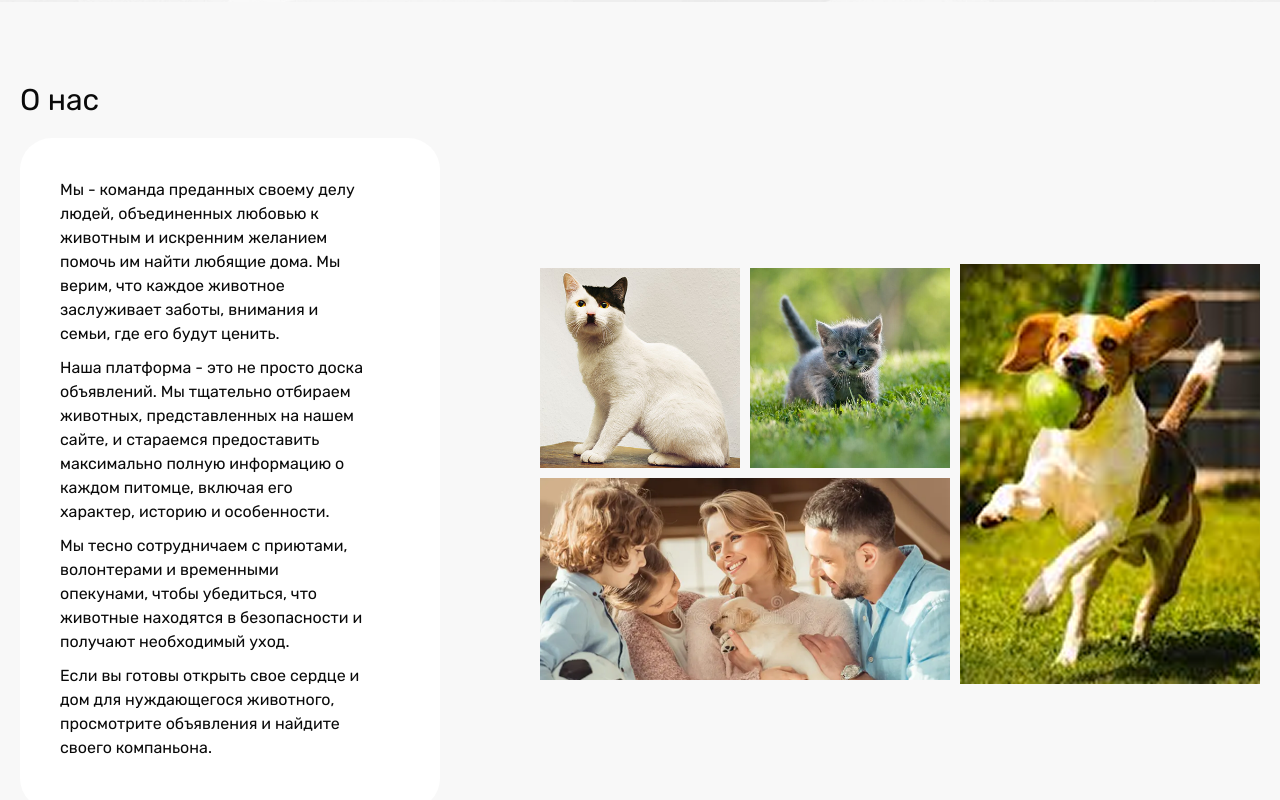
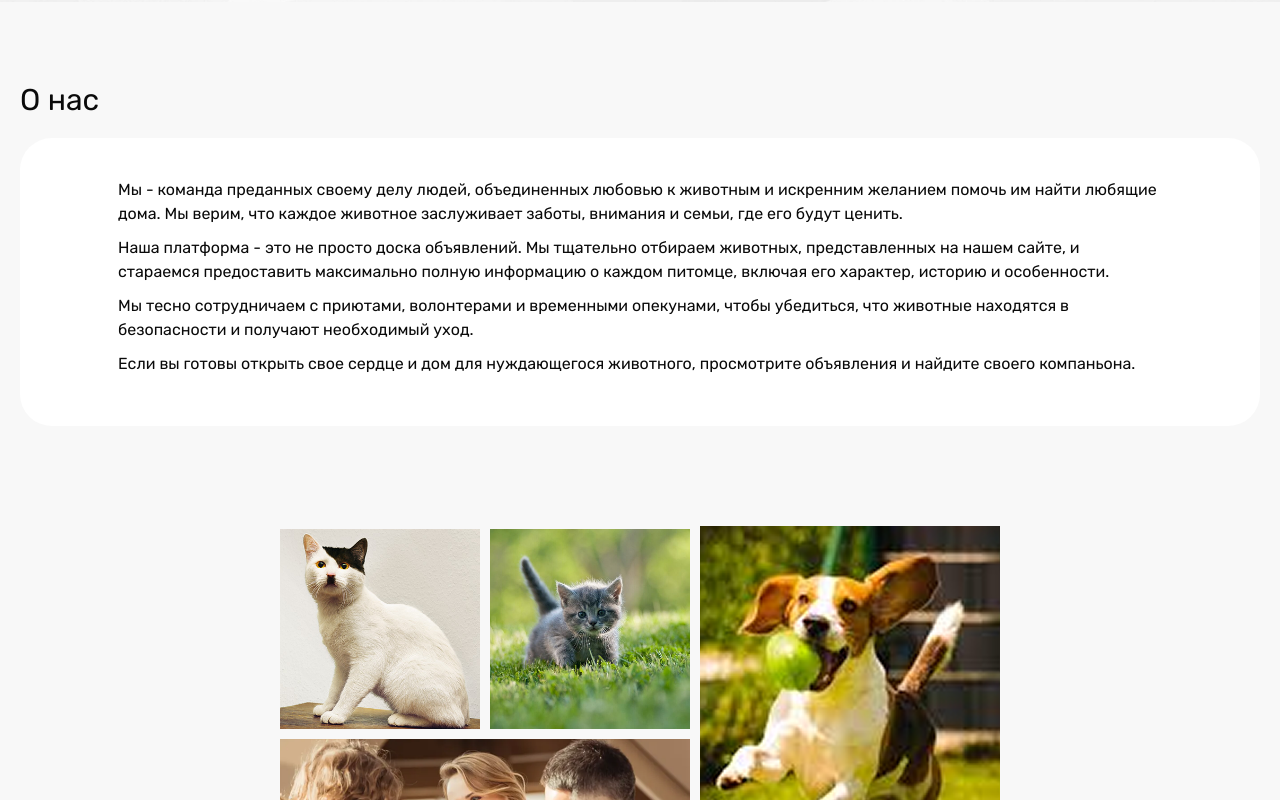
Before and after one commit to FrogiiiNotFound/Petting-React-Practice, a React (Vite) app: page / in a window 1280 px wide. Shown: the part 1600-2400 px from the top of the page. Built offline with nearby package versions, Linux system fonts and the light colour scheme; no server answers; a web font is replaced by a local one.

Commit message:
adaptive design

```diff
--- a/src/components/Header/Header.tsx
+++ b/src/components/Header/Header.tsx
@@ -52,18 +52,18 @@ export const Header = () => {
             <div className="flex gap-[20px] items-center max-[530px]:!gap-[10px]">
               {isAuth ? (
                 <NavLink to="add-pet" onClick={() => dispatch(setActiveLink(''))}>
-                  <div className="max-[900px]:block md:hidden flex gap-[10px] items-center bg-green-300 p-[10px] rounded-xl cursor-pointer hover:scale-104">
+                  <div className="flex gap-[10px] items-center bg-green-300 p-[10px] rounded-xl cursor-pointer hover:scale-104">
                     <div>
-                      <img className="w-[20px]" src={plus} alt="" />
+                      <img className="w-[20px] max-[530px]:w-[10px]" src={plus} alt="plus" />
                     </div>
-                    <p className="md:hidden">Добавить объявление</p>
+                    <p className="max-[900px]:hidden">Добавить объявление</p>
                   </div>
                 </NavLink>
               ) : (
                 <NavLink to="sign-up" onClick={() => dispatch(setActiveLink(''))}>
                   <div className="flex gap-[10px] items-center bg-green-300 p-[10px] rounded-xl cursor-pointer hover:scale-104">
                     <div>
-                      <img className="w-[20px] max-[530px]:w-[10px]" src={plus} alt="" />
+                      <img className="w-[20px] max-[530px]:w-[10px]" src={plus} alt="plus" />
                     </div>
                     <p className="max-[900px]:hidden">Добавить объявление</p>
                   </div>
--- a/src/components/PetCard/PetCard.tsx
+++ b/src/components/PetCard/PetCard.tsx
@@ -14,13 +14,13 @@ const PetCard: React.FC<TPetInfo> = ({ category, name, photoUrls, tags, status,
     <div className="bg-white max-w-[345px] rounded-xl p-[15px]">
       <div className="mb-[10px] text-center mx-[auto]">
         <img
-          className="min-w-[200px] min-h-[200px]"
+          className="min-w-[200px] min-h-[200px] max-[720px]:max-w-[250px] max-[720px]:max-h-[250px] mx-auto"
           src={getSafeImageUrl(photoUrls[0], defaultImage)}
           alt=""
         />
       </div>
       <div className="flex gap-[10px] items-end mb-[15px]">
-        <h3 className="text-[26px]">{name}</h3>
+        <h3 className="text-[26px] max-[720px]:text-[24px]">{name}</h3>
         <p className="text-[14px]">{category?.name}</p>
       </div>
       <div className="mb-[20px]">
@@ -29,12 +29,20 @@ const PetCard: React.FC<TPetInfo> = ({ category, name, photoUrls, tags, status,
           {tags[0]?.name &&
             tags.map((obj) => {
               return (
-                <p className="bg-green-200 py-[3px] px-[5px] rounded-md text-[13px]">{obj?.name}</p>
+                <p className="bg-green-200 py-[3px] px-[5px] rounded-md text-[13px] max-[720px]:text-[11px]">
+                  {obj?.name}
+                </p>
               );
             })}
-          <p className="bg-green-200 py-[3px] px-[5px] rounded-md text-[13px]">Общительная</p>
-          <p className="bg-green-200 py-[3px] px-[5px] rounded-md text-[13px]">Загрызла 2 людей</p>
-          <p className="bg-green-200 py-[3px] px-[5px] rounded-md text-[13px]">Умная</p>
+          <p className="bg-green-200 py-[3px] px-[5px] rounded-md text-[13px] max-[720px]:text-[11px]">
+            Общительная
+          </p>
+          <p className="bg-green-200 py-[3px] px-[5px] rounded-md text-[13px] max-[720px]:text-[11px]">
+            Загрызла 2 людей
+          </p>
+          <p className="bg-green-200 py-[3px] px-[5px] rounded-md text-[13px] max-[720px]:text-[11px]">
+            Умная
+          </p>
         </ul>
       </div>
       <div>
--- a/src/components/PetSearch/PetSearch.tsx
+++ b/src/components/PetSearch/PetSearch.tsx
@@ -90,8 +90,8 @@ const PetSearch = () => {
   return (
     <div className="py-block">
       <div className="_container">
-        <div className="flex justify-between items-center mt-[50px] mb-[20px]">
-          <div className="flex gap-[10px] items-center">
+        <div className="flex justify-between items-center mt-[50px] mb-[20px] flex-wrap max-[630px]:justify-center max-[630px]:gap-[30px]">
+          <div className="flex gap-[10px] items-center flex-wrap max-[475px]:justify-center max-[475px]:gap-[20px]">
             <div>
               <Popover open={open} onOpenChange={setOpen}>
                 <PopoverTrigger asChild>
@@ -186,7 +186,7 @@ const PetSearch = () => {
         </div>
         <Pagination currentPage={currentPage} onChangePage={onChangePage} />
         {loading === 'success' ? (
-          <div className="flex gap-[20px] flex-wrap mb-[40px]">{pets}</div>
+          <div className="flex gap-[20px] flex-wrap mb-[40px] justify-center">{pets}</div>
         ) : (
           <Loading />
         )}
--- a/src/css/home.css
+++ b/src/css/home.css
@@ -30,6 +30,7 @@
 }
 
 .about-us__aside {
+  min-width: 720px;
   display: flex;
   align-items: center;
   justify-content: center;
--- a/src/pages/Home.tsx
+++ b/src/pages/Home.tsx
@@ -147,32 +147,32 @@ export const Home = () => {
       </div>
       <div className="py-block">
         <div className="_container py-[80px]">
-          <h2 className="text-3xl mb-[20px]">О нас</h2>
-          <div className="flex gap-[100px] items-center">
+          <h2 className="text-3xl mb-[20px] max-[880px]:text-center ">О нас</h2>
+          <div className="flex gap-[100px] items-center max-[1300px]:flex-col">
             <div>
               <div className="max-w-[1500px] bg-white p-[40px] rounded-4xl">
-                <p className="mb-[10px] max-w-[90%]">
+                <p className="mb-[10px] max-w-[90%] max-[1300px]:mx-auto">
                   Мы - команда <span className="">преданных</span> своему делу людей, объединенных
                   любовью к животным и искренним желанием помочь им найти любящие дома. Мы верим,
                   что каждое животное заслуживает заботы, внимания и семьи, где его будут ценить.
                 </p>
-                <p className="mb-[10px] max-w-[90%]">
+                <p className="mb-[10px] max-w-[90%] max-[1300px]:mx-auto">
                   Наша платформа - это не просто доска объявлений. Мы тщательно отбираем животных,
                   представленных на нашем сайте, и стараемся предоставить максимально полную
                   информацию о каждом питомце, включая его характер, историю и особенности.
                 </p>
-                <p className="mb-[10px] max-w-[90%]">
+                <p className="mb-[10px] max-w-[90%] max-[1300px]:mx-auto">
                   Мы тесно сотрудничаем с приютами, волонтерами и временными опекунами, чтобы
                   убедиться, что животные находятся в безопасности и получают необходимый уход.
                 </p>
-                <p className="mb-[10px] max-w-[90%]">
+                <p className="mb-[10px] max-w-[90%] max-[1300px]:mx-auto">
                   Если вы готовы открыть свое сердце и дом для нуждающегося животного, просмотрите
                   объявления и найдите своего компаньона.
                 </p>
               </div>
             </div>
             <div>
-              <div className="about-us__aside">
+              <div className="about-us__aside max-[1300px]:!max-w-[720px] max-[880px]:!hidden">
                 <div className="about-us__column">
                   <div className="about-us__column-row">
                     <img className="about-us__image" src={secondImage} alt="" />
--- a/src/pages/MyProfile.tsx
+++ b/src/pages/MyProfile.tsx
@@ -69,7 +69,7 @@ export const MyProfile = () => {
   return (
     <div className="py-block my-[40px]">
       <div className="_container pt-[20px] text-black flex justify-center gap-[50px]">
-        <div className="bg-white rounded-xl shadow-2xl p-[20px] pr-[60px] flex flex-col justify-between">
+        <div className="bg-white rounded-xl shadow-2xl p-[20px] pr-[60px] flex flex-col justify-between max-[1250px]:hidden">
           <div>
             <NavLink to="petSearch/all-pets">
               <p className="text-[18px] mb-[10px] border-b border-black hover:!text-gray-500">
@@ -123,7 +123,7 @@ export const MyProfile = () => {
           <div className="flex gap-[40px] justify-center">
             <div>
               <img
-                className="w-[150px] p-[10px] border border-black rounded-[10%]"
+                className="w-[150px] p-[10px] border border-black rounded-[10%] max-[1250px]:"
                 src={defaultPicture}
                 alt="defaultPicture"
               />
```
